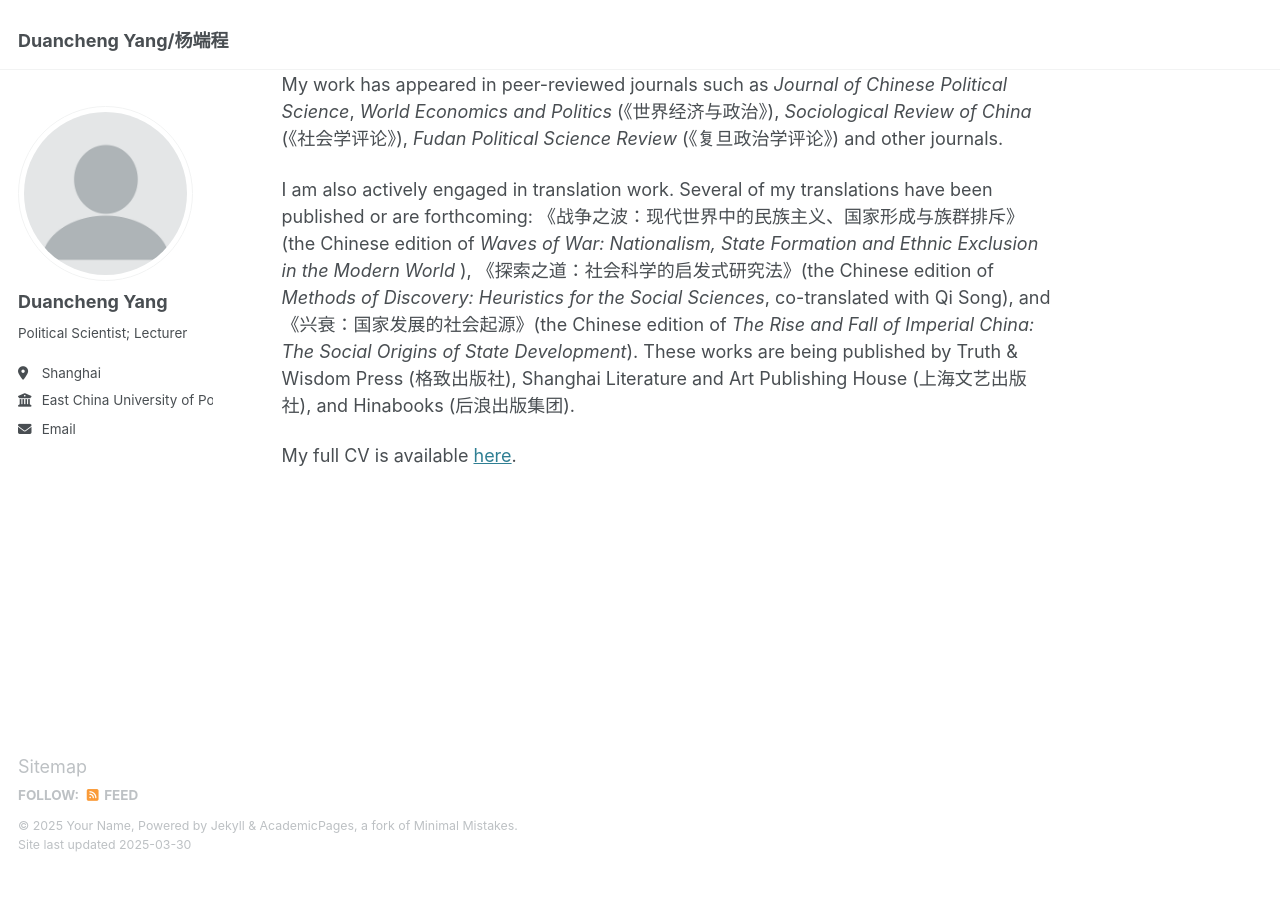
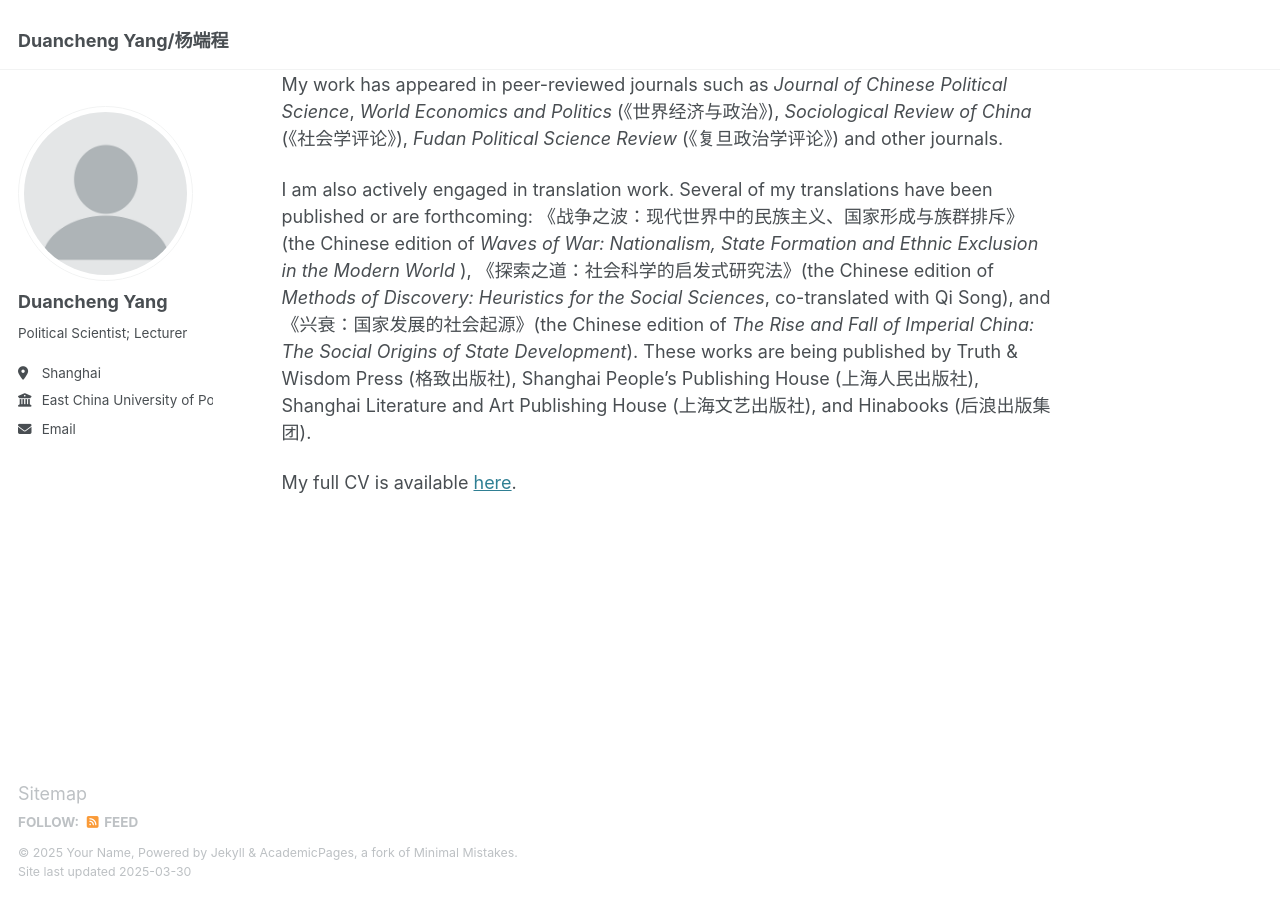
Before and after one commit to DCYeo/dcyeo.github.io, a Jekyll site: the page built from _pages/about.md, in a window 1280 px wide and 900 px high, scrolled down 643 px. Built offline with Jekyll 4.4.1, drawn with Linux system fonts in a browser that asks for light colours; before the commit the page ends 1516 px from its top, so only the background shows below that.

Commit message:
Update about.md

```diff
--- a/_pages/about.md
+++ b/_pages/about.md
@@ -20,6 +20,6 @@ My current teaching responsibilities include: 'Political Systems of Imperial Chi
 
 My work has appeared in peer-reviewed journals such as *Journal of Chinese Political Science*, *World Economics and Politics* (《世界经济与政治》), *Sociological Review of China* (《社会学评论》), *Fudan Political Science Review* (《复旦政治学评论》) and other journals.
 
-I am also actively engaged in translation work. Several of my translations have been published or are forthcoming: 《战争之波：现代世界中的民族主义、国家形成与族群排斥》(the Chinese edition of *Waves of War: Nationalism, State Formation and Ethnic Exclusion in the Modern World* ), 《探索之道：社会科学的启发式研究法》(the Chinese edition of *Methods of Discovery: Heuristics for the Social Sciences*, co-translated with Qi Song), and 《兴衰：国家发展的社会起源》(the Chinese edition of *The Rise and Fall of Imperial China: The Social Origins of State Development*). These works are being published by Truth & Wisdom Press (格致出版社), Shanghai Literature and Art Publishing House (上海文艺出版社), and Hinabooks (后浪出版集团).
+I am also actively engaged in translation work. Several of my translations have been published or are forthcoming: 《战争之波：现代世界中的民族主义、国家形成与族群排斥》(the Chinese edition of *Waves of War: Nationalism, State Formation and Ethnic Exclusion in the Modern World* ), 《探索之道：社会科学的启发式研究法》(the Chinese edition of *Methods of Discovery: Heuristics for the Social Sciences*, co-translated with Qi Song), and 《兴衰：国家发展的社会起源》(the Chinese edition of *The Rise and Fall of Imperial China: The Social Origins of State Development*). These works are being published by Truth & Wisdom Press (格致出版社), Shanghai People's Publishing House (上海人民出版社), Shanghai Literature and Art Publishing House (上海文艺出版社), and Hinabooks (后浪出版集团).
 
 My full CV is available [here]({{ site.baseurl }}/files/Duancheng_s_CV.pdf).
```
